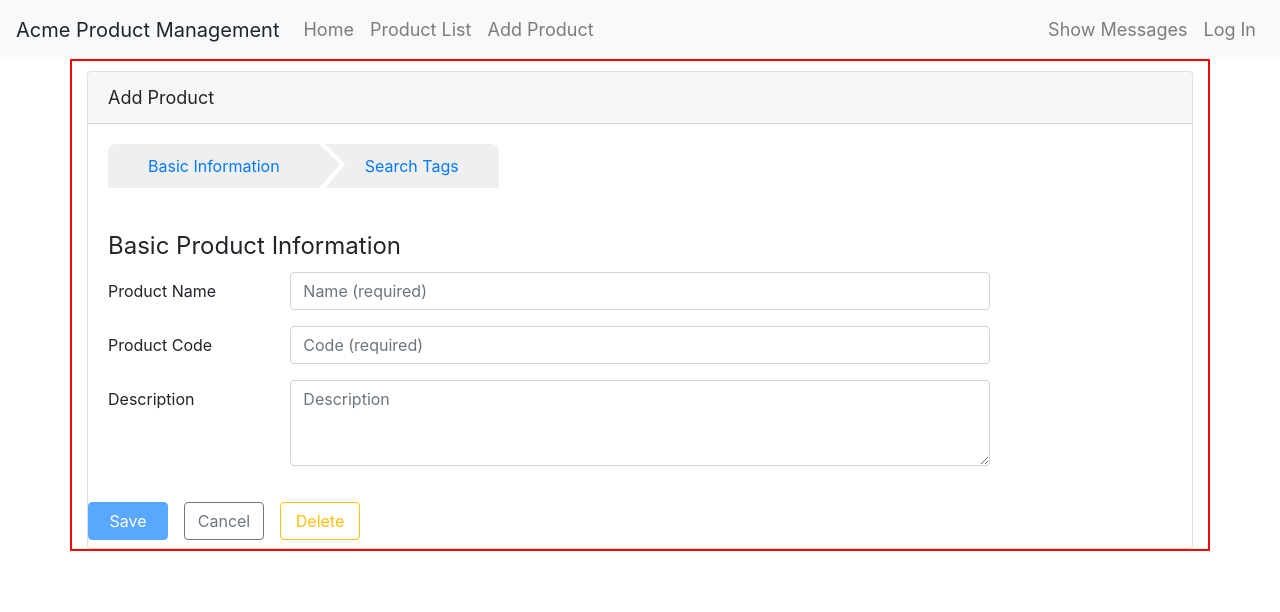
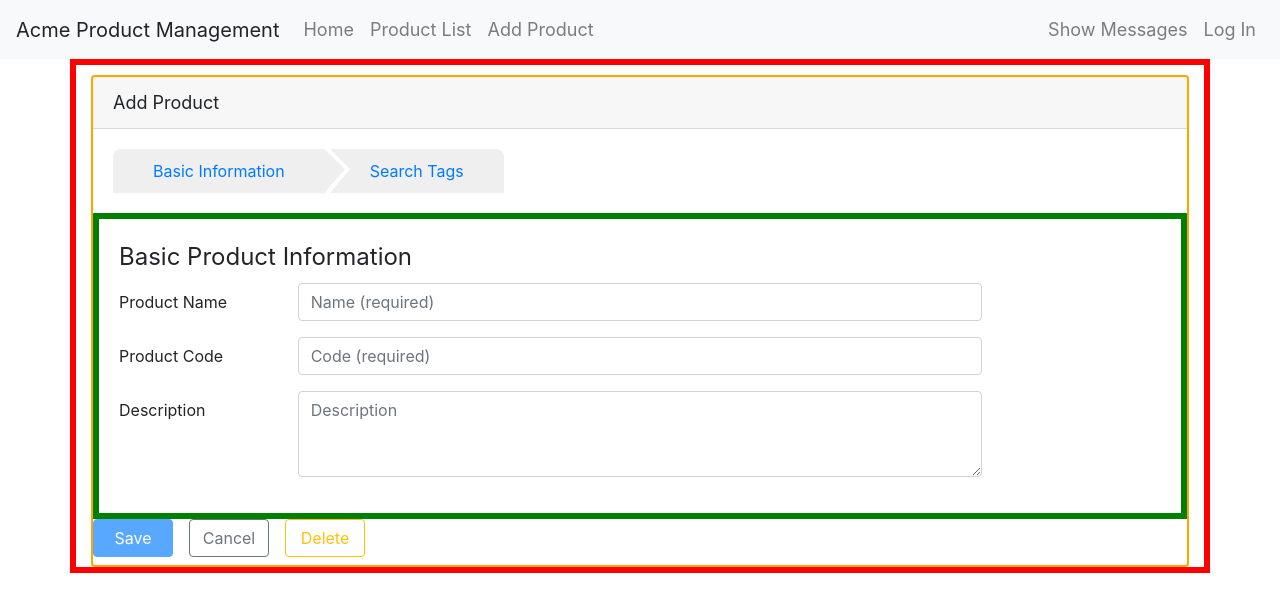
Before and after one commit to dpuetz/AngularRouting, an Angular app: page /products/0/edit/info in a window 1280 px wide. Shown: the top 612 px of the page. Built offline with nearby package versions, Linux system fonts and the light colour scheme; what angular-in-memory-web-api would draw is missing.

Commit message:
add color borders to routes and components

```diff
--- a/src/app/app.component.html
+++ b/src/app/app.component.html
@@ -31,6 +31,6 @@
     </li>
   </ul>
 </nav>
-<div class="container redborder">
+<div class="container redborderRouter">
   <router-outlet></router-outlet>
 </div>
--- a/src/app/products/product-detail.component.html
+++ b/src/app/products/product-detail.component.html
@@ -1,4 +1,4 @@
-<div class="card">
+<div class="card blueborder">
   <div class="card-header">
     {{pageTitle}}
   </div>
--- a/src/app/products/product-edit/product-edit.component.html
+++ b/src/app/products/product-edit/product-edit.component.html
@@ -1,4 +1,4 @@
-<div class="card">
+<div class="card orangeborder">
   <div class="card-header">
     {{pageTitle}}
   </div>
@@ -10,8 +10,9 @@
         <a [routerLink] = "['tags']">Search Tags</a>
     </div>
   </div>
-  <router-outlet></router-outlet>
-
+    <div class="greenborderRouter">
+        <router-outlet></router-outlet>
+    </div>
   <div class="row mb-2">
   <div class="col-md-4">
     <button class="btn btn-primary mr-3"
--- a/src/app/products/product.module.ts
+++ b/src/app/products/product.module.ts
@@ -12,8 +12,10 @@ import { ProductEditTagsComponent } from './product-edit/product-edit-tags.compo
 
 const routes: Routes = [
     {path: 'products', component: ProductListComponent},
+
     {path: 'products/:id', component: ProductDetailComponent,
         resolve: {resolvedData: ProductResolver}},
+
     {   path: 'products/:id/edit',
         component: ProductEditComponent,
         resolve: {resolvedData: ProductResolver},
--- a/src/styles.css
+++ b/src/styles.css
@@ -18,6 +18,11 @@ div.card {
 .blueborder{border:solid 2px blue}
 .greenborder{border:solid 2px green}
 .orangeborder{border:solid 2px orange}
+
+.redborderRouter{border:solid 6px red}
+.greenborderRouter{border:solid 6px green}
+.blueborderRouter{border:solid 6px blue}
+
 .red{background-color: red}
 .blue{background-color: blue}
 .green{background-color: green}
--- a/tslint.json
+++ b/tslint.json
@@ -70,7 +70,7 @@
     "no-string-literal": false,
     "no-string-throw": true,
     "no-switch-case-fall-through": true,
-    "no-trailing-whitespace": true,
+    // "no-trailing-whitespace": true,
     "no-unnecessary-initializer": true,
     "no-unused-expression": true,
     "no-use-before-declare": true,
```
